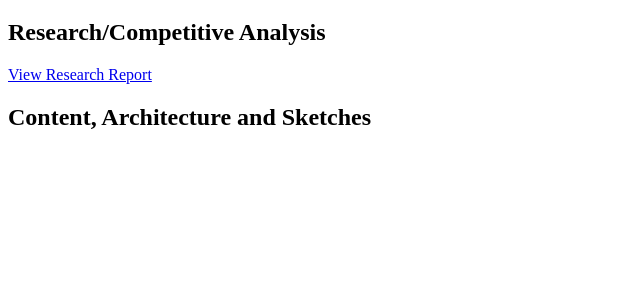
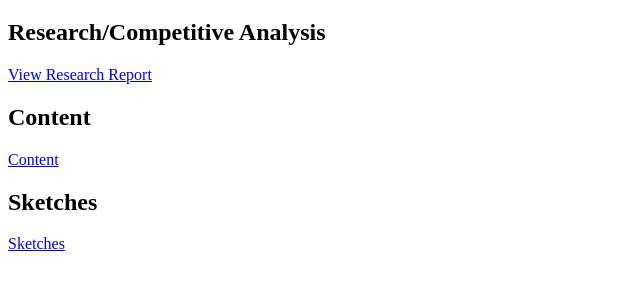
Before and after one commit to KentStateWeb/fall-2018-andrew-maykut-wrench-auto, a plain HTML site: page index.html in a window 1280 px wide. Shown: the part 61-348 px from the top of the page, without its empty margins (0-640 px from the left). Drawn offline with Linux system fonts and the light colour scheme.

Commit message:
Content and Sketches link

```diff
--- a/index.html
+++ b/index.html
@@ -11,7 +11,13 @@
 
     <a href="researchmaykut.pdf">View Research Report</a>
 
-    <h2>Content, Architecture and Sketches</h2>
+    <h2>Content</h2>
+
+    <a href="https://drive.google.com/drive/folders/1Aq3JHIy6plLbkF-s8-UoWkeRq922fbv2?usp=sharing">Content</a>
+
+    <h2>Sketches</h2>
+
+    <a href="https://drive.google.com/drive/folders/1Ce_RYaoN0nN2LmnlNewQjZKysx4LbtN1?usp=sharing">Sketches</a>
 
   </body>
 </html>
```
